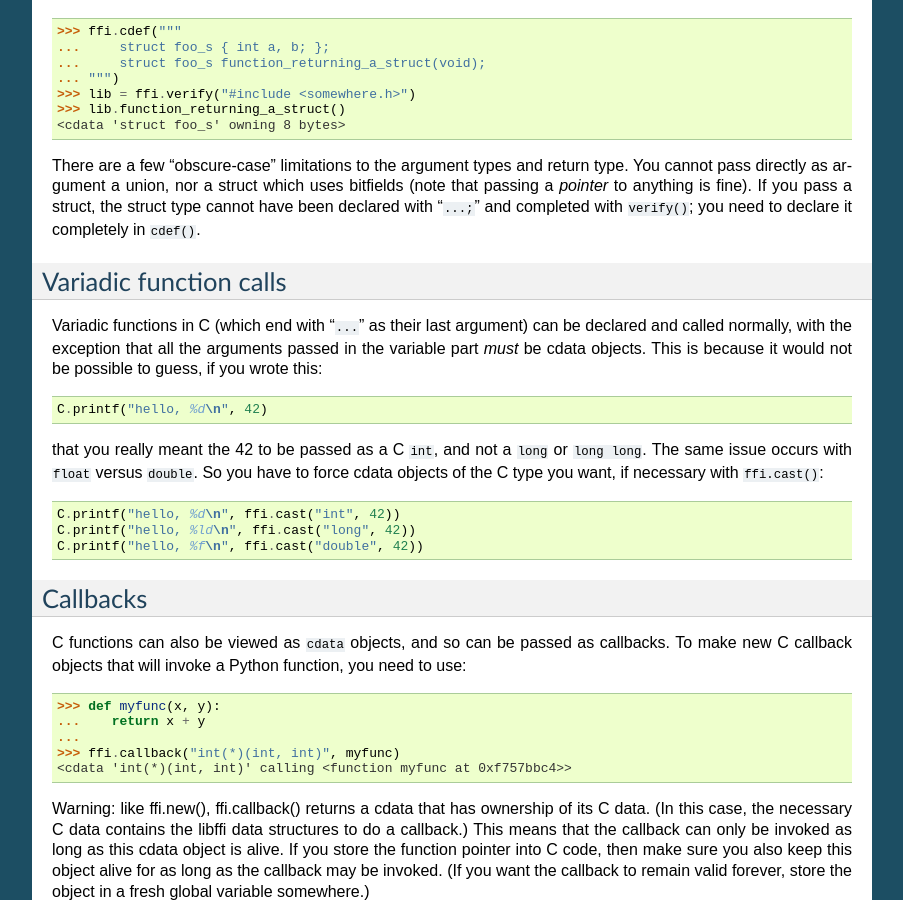
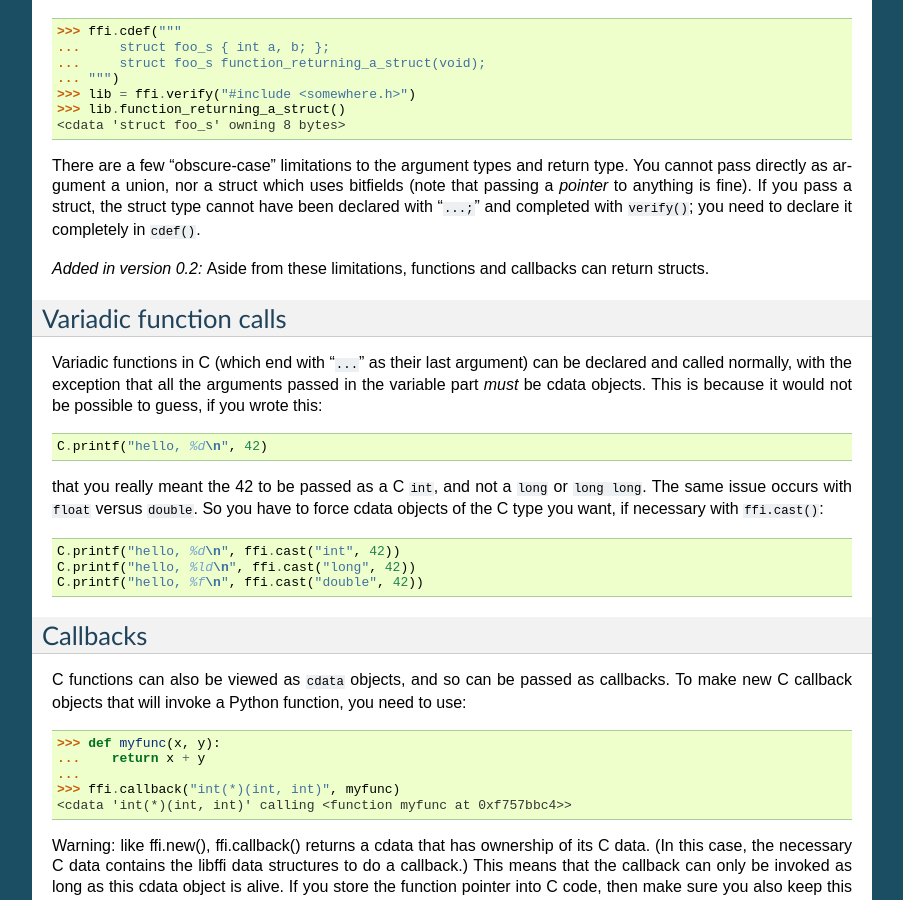
Before and after one commit to python-cffi/cffi, a Sphinx documentation site: the page built from doc/source/index.rst, in a window 1280 px wide and 900 px high, scrolled down 7335 px. Shown: the whole window, without its empty margins (198-1101 px from the left). Built offline with Sphinx 7.4.7, drawn with Linux system fonts in a browser that asks for light colours.

Commit message:
Document "new in version 0.2".

```diff
--- a/doc/source/index.rst
+++ b/doc/source/index.rst
@@ -536,6 +536,9 @@ fine).  If you pass a struct, the struct type cannot have been declared
 with "``...;``" and completed with ``verify()``; you need to declare it
 completely in ``cdef()``.
 
+.. versionadded:: 0.2
+   Aside from these limitations, functions and callbacks can return structs.
+
 
 Variadic function calls
 -----------------------
```
